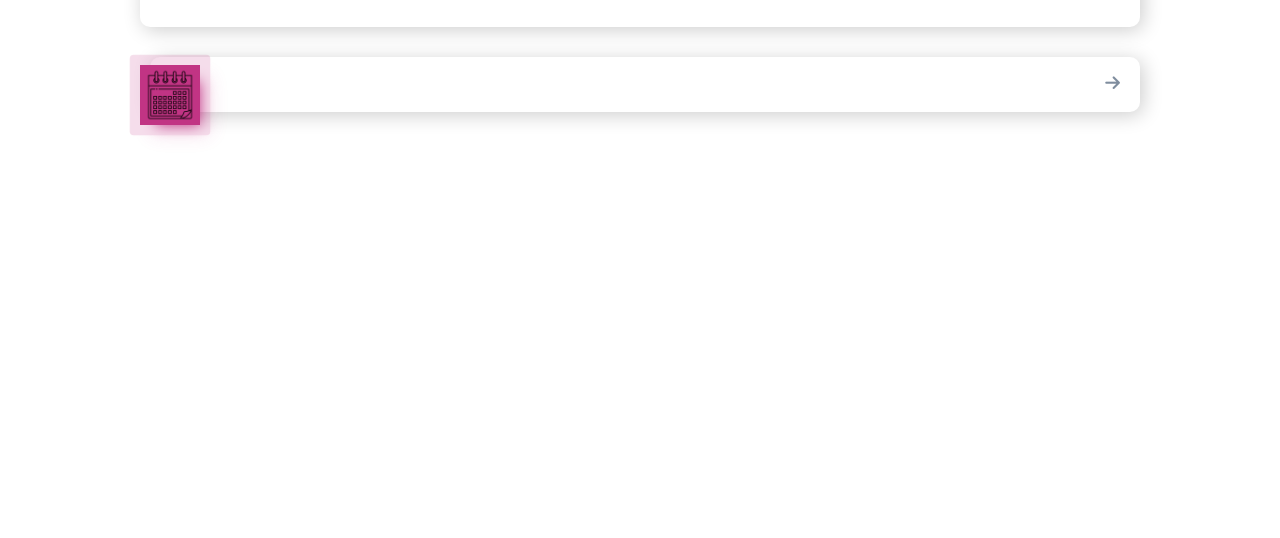
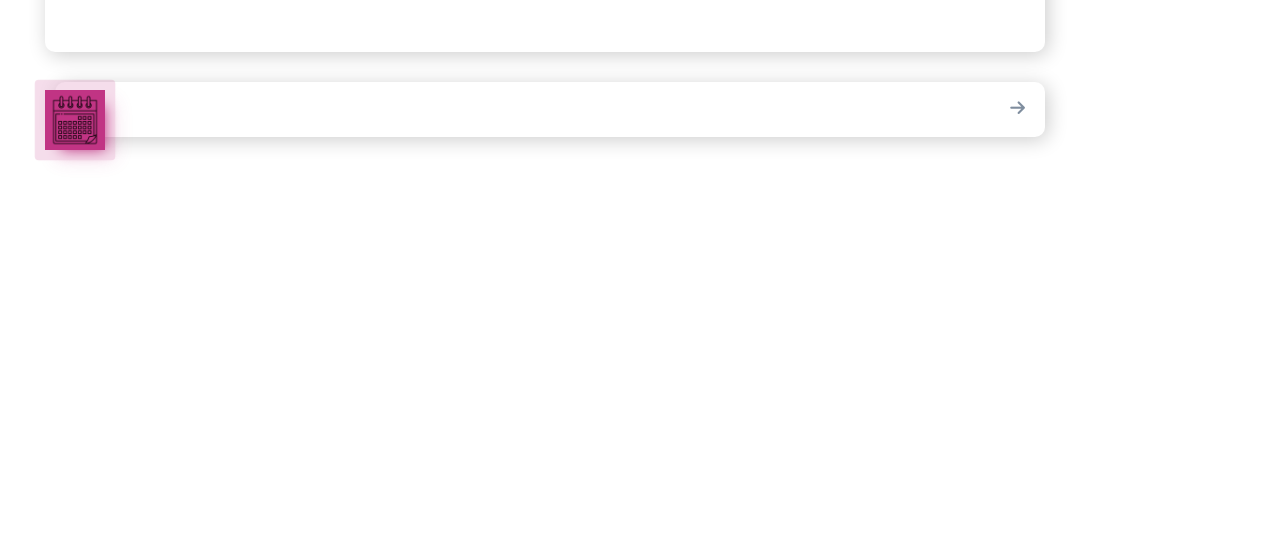
Before and after one commit to adamriosphotography/photography, a plain HTML site: page index.html in a window 1280 px wide. Shown: the part 262-800 px from the top of the page. Drawn offline with Linux system fonts and the light colour scheme.

Commit message:
Update styles.css

```diff
--- a/styles.css
+++ b/styles.css
@@ -61,10 +61,9 @@ a:hover {
 }
 
 .content {
-  width: 95%;
   max-width: 1000px;
   min-height: 90vh;
-  margin: auto auto;
+  margin: 25px 25px;
   padding-left: 20px;
   padding-right: 20px;
 }
```
